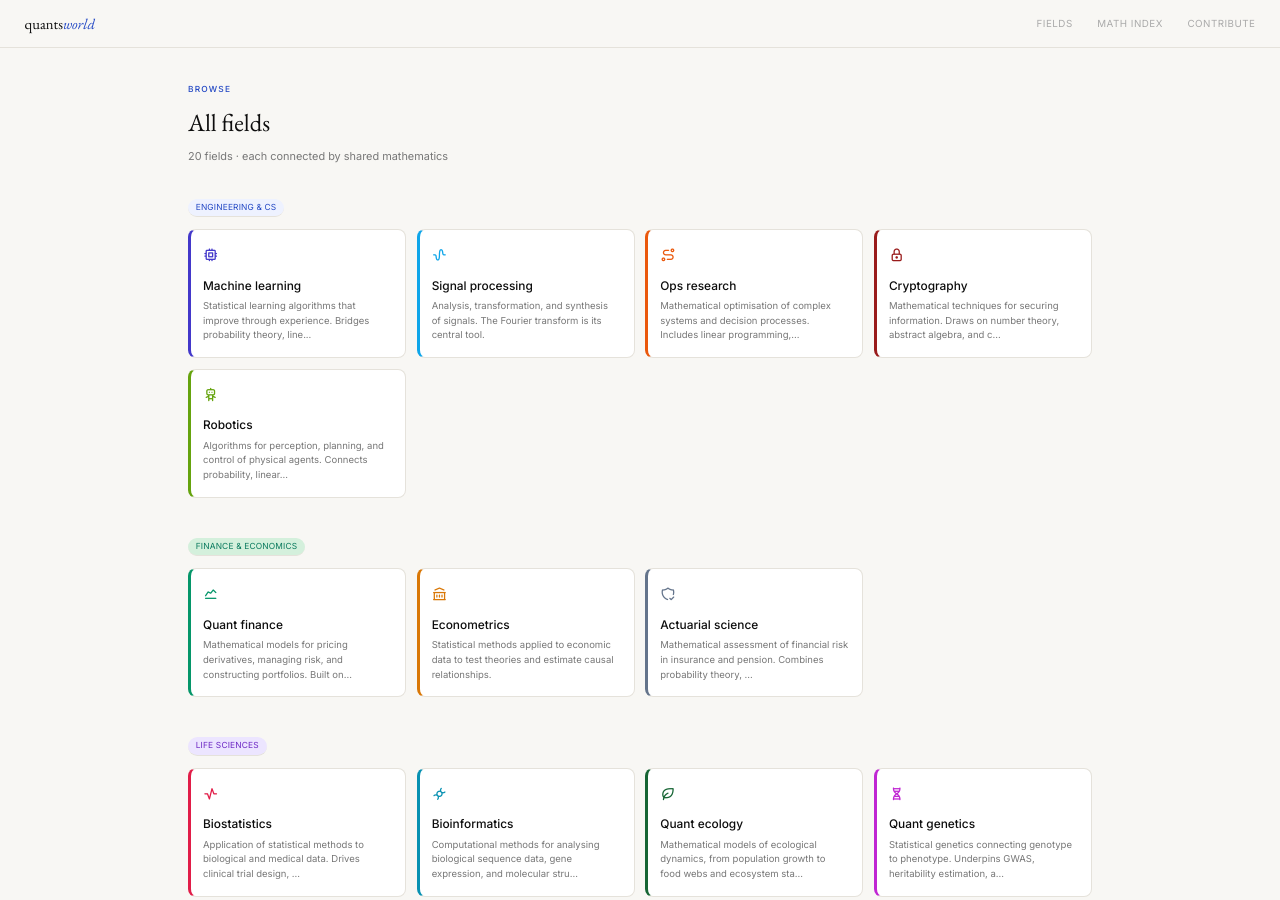
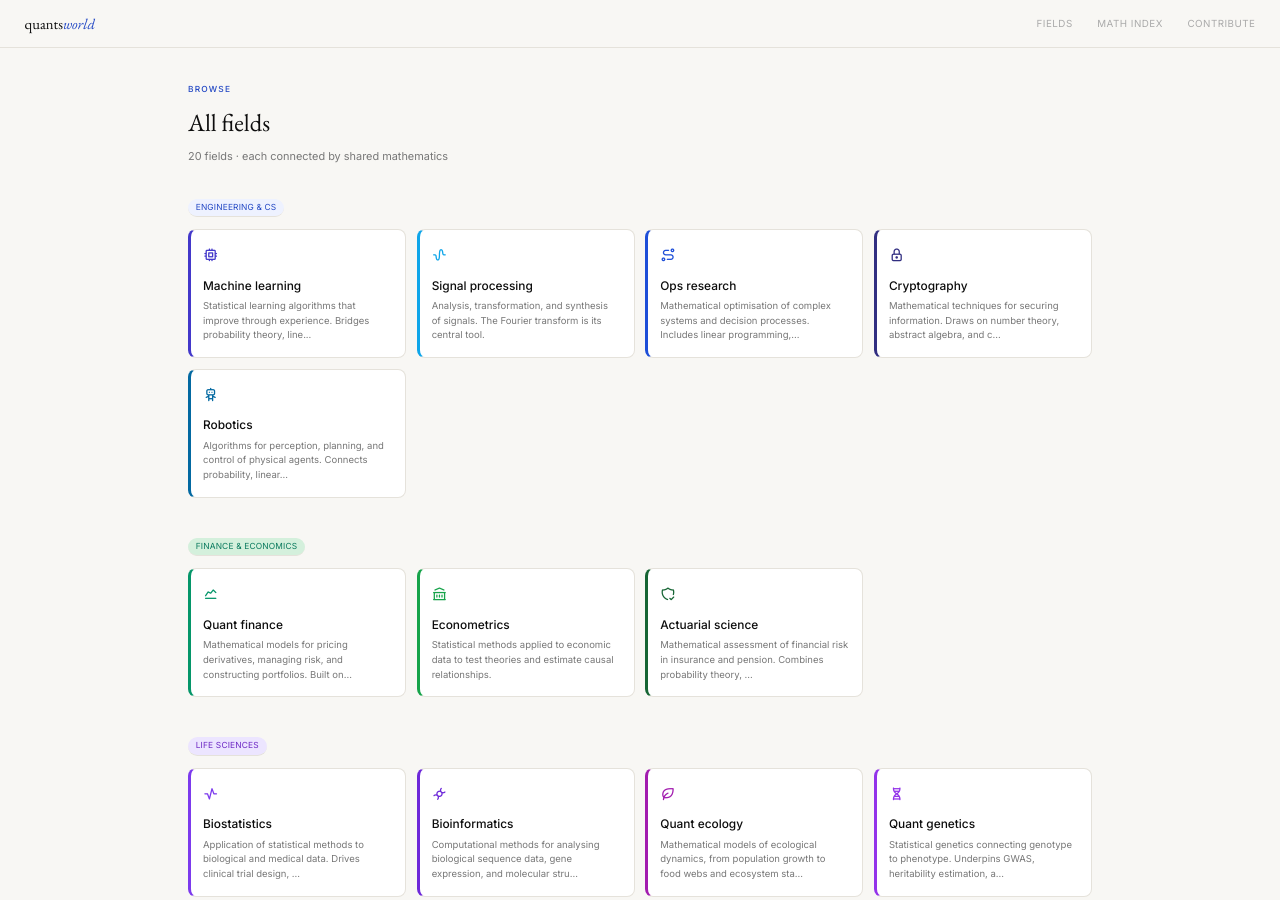
Before and after one commit to 3IVIS/quantsworld, a Jekyll site: the page built from fields.md, in a window 1280 px wide and 900 px high. Built offline with Jekyll 4.4.1, drawn with Linux system fonts in a browser that asks for light colours; nearby versions of some CDN libraries.

Commit message:
Reorganize field colors into category-based hue families
Each category now owns a hue: CS=blue, Finance=green, Life=purple,
Physics=amber, Earth=teal, Social=pink. Fields within a category get
distinct shades of that hue, so related fields look related while
remaining individually distinguishable.

Co-Authored-By: Claude Sonnet 4.6 <noreply@anthropic.com>

```diff
--- a/_data/fields.yml
+++ b/_data/fields.yml
@@ -34,7 +34,7 @@
   category: life
   category_name: Life sciences
   icon: ti-activity
-  color: '#e11d48'
+  color: '#7c3aed'
   size: 1.1
   equation: 'S(t)=e^{-\int_0^t\lambda\,du}'
   description: >
@@ -47,7 +47,7 @@
   category: finance
   category_name: Finance & economics
   icon: ti-building-bank
-  color: '#d97706'
+  color: '#16a34a'
   size: 1.05
   equation: '\hat\beta=(X^\top X)^{-1}X^\top y'
   description: >
@@ -60,7 +60,7 @@
   category: physics
   category_name: Physical sciences
   icon: ti-atom
-  color: '#7c3aed'
+  color: '#d97706'
   size: 1.05
   equation: 'U|\psi\rangle=e^{-iHt/\hbar}|\psi\rangle'
   description: >
@@ -73,7 +73,7 @@
   category: life
   category_name: Life sciences
   icon: ti-dna
-  color: '#0891b2'
+  color: '#6d28d9'
   size: 1.05
   equation: '\Pr(\pi|x)\propto\Pr(x|\pi)\Pr(\pi)'
   description: >
@@ -86,7 +86,7 @@
   category: physics
   category_name: Physical sciences
   icon: ti-planet
-  color: '#1e3a8a'
+  color: '#92400e'
   size: 0.95
   equation: 'H^2=\tfrac{8\pi G}{3}\rho'
   description: >
@@ -112,7 +112,7 @@
   category: cs
   category_name: Engineering & CS
   icon: ti-route
-  color: '#ea580c'
+  color: '#1d4ed8'
   size: 0.9
   equation: '\min c^\top x\text{ s.t. }Ax=b'
   description: >
@@ -125,7 +125,7 @@
   category: finance
   category_name: Finance & economics
   icon: ti-shield-check
-  color: '#64748b'
+  color: '#166534'
   size: 0.9
   equation: 'A_x=\sum_k v^{k+1}{}_kp_x q_{x+k}'
   description: >
@@ -151,7 +151,7 @@
   category: cs
   category_name: Engineering & CS
   icon: ti-lock
-  color: '#991b1b'
+  color: '#312e81'
   size: 0.85
   equation: 'c\equiv m^e\pmod{n}'
   description: >
@@ -164,7 +164,7 @@
   category: cs
   category_name: Engineering & CS
   icon: ti-robot
-  color: '#65a30d'
+  color: '#0369a1'
   size: 0.85
   equation: 'p(x_t|z_{1:t})\propto p(z_t|x_t)p(x_t|x_{t-1})'
   description: >
@@ -177,7 +177,7 @@
   category: life
   category_name: Life sciences
   icon: ti-leaf
-  color: '#166534'
+  color: '#a21caf'
   size: 0.8
   equation: '\dot N=rN(1-N/K)'
   description: >
@@ -190,7 +190,7 @@
   category: life
   category_name: Life sciences
   icon: ti-dna-2
-  color: '#c026d3'
+  color: '#9333ea'
   size: 0.8
   equation: 'V_P=V_A+V_D+V_E'
   description: >
@@ -203,7 +203,7 @@
   category: earth
   category_name: Earth sciences
   icon: ti-wind
-  color: '#2563eb'
+  color: '#0891b2'
   size: 0.8
   equation: '\tfrac{D\mathbf v}{Dt}=-\tfrac{\nabla p}{\rho}+\mathbf g'
   description: >
@@ -229,7 +229,7 @@
   category: earth
   category_name: Earth sciences
   icon: ti-mountain
-  color: '#78350f'
+  color: '#155e75'
   size: 0.75
   equation: '\nabla^2\phi=v^{-2}\ddot\phi'
   description: >
@@ -242,7 +242,7 @@
   category: social
   category_name: Social sciences
   icon: ti-chess
-  color: '#ca8a04'
+  color: '#9d174d'
   size: 0.75
   equation: 'u_i(\sigma^*_i,\sigma^*_{-i})\ge u_i(\sigma_i,\sigma^*_{-i})'
   description: >
@@ -255,7 +255,7 @@
   category: physics
   category_name: Physical sciences
   icon: ti-flask
-  color: '#6d28d9'
+  color: '#b45309'
   size: 0.75
   equation: 'E=\langle\Psi|H|\Psi\rangle/\langle\Psi|\Psi\rangle'
   description: >
```
